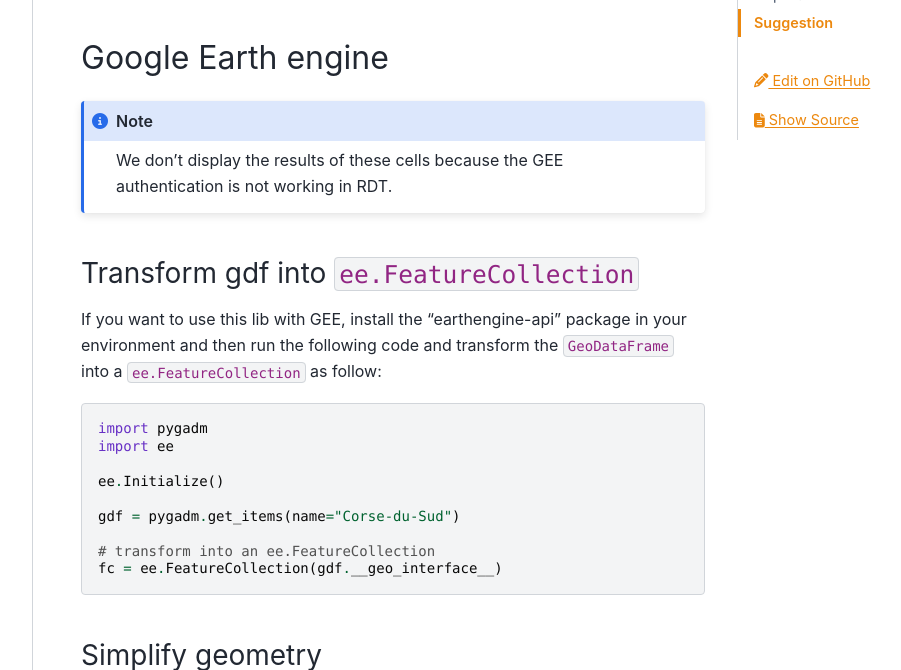
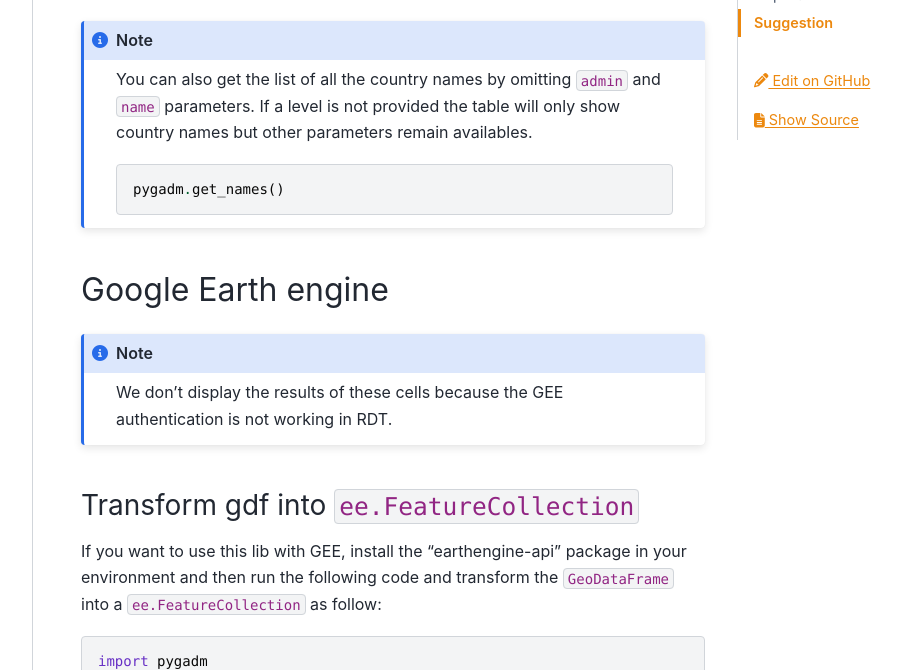
Before and after one commit to 12rambau/pygadm, a Sphinx documentation site: the page built from docs/usage.rst, in a window 1280 px wide and 900 px high, scrolled down 2781 px, cut to the strip 230-900 px from the top of the window. Shown: the whole strip, without its empty margins (287-1188 px from the left). Built offline with Sphinx 7.4.7 and the PyData theme 0.15.4, drawn with Linux system fonts in a browser that asks for light colours; the version number is read from the project's files by our own code; some of the changed text lies outside the part shown.

Commit message:
docs: document new method

```diff
--- a/docs/usage.rst
+++ b/docs/usage.rst
@@ -146,6 +146,15 @@
 
     pygadm.get_names(admin="FRA", content_level=2)
 
+.. note::
+
+    You can also get the list of all the country names by omitting ``admin`` and ``name`` parameters. If a level is not provided the table will only show country names but other parameters remain availables.
+
+    .. code-block:: python
+
+        pygadm.get_names()
+
+
 Google Earth engine
 -------------------
 
```
